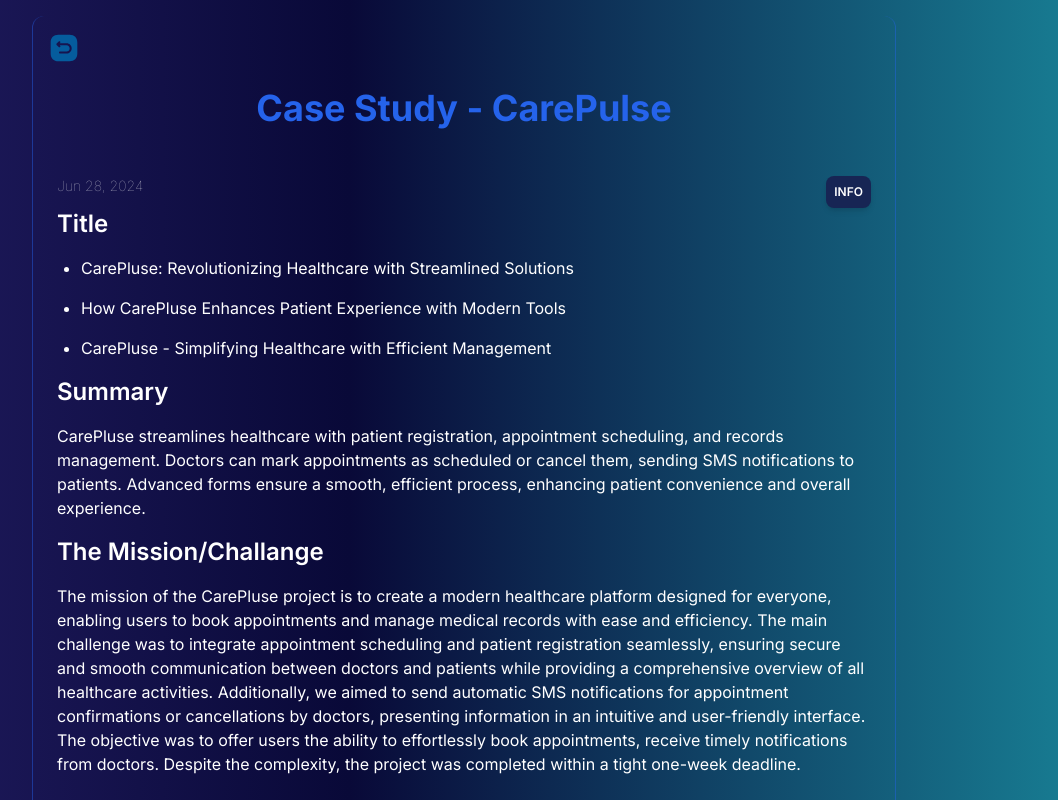
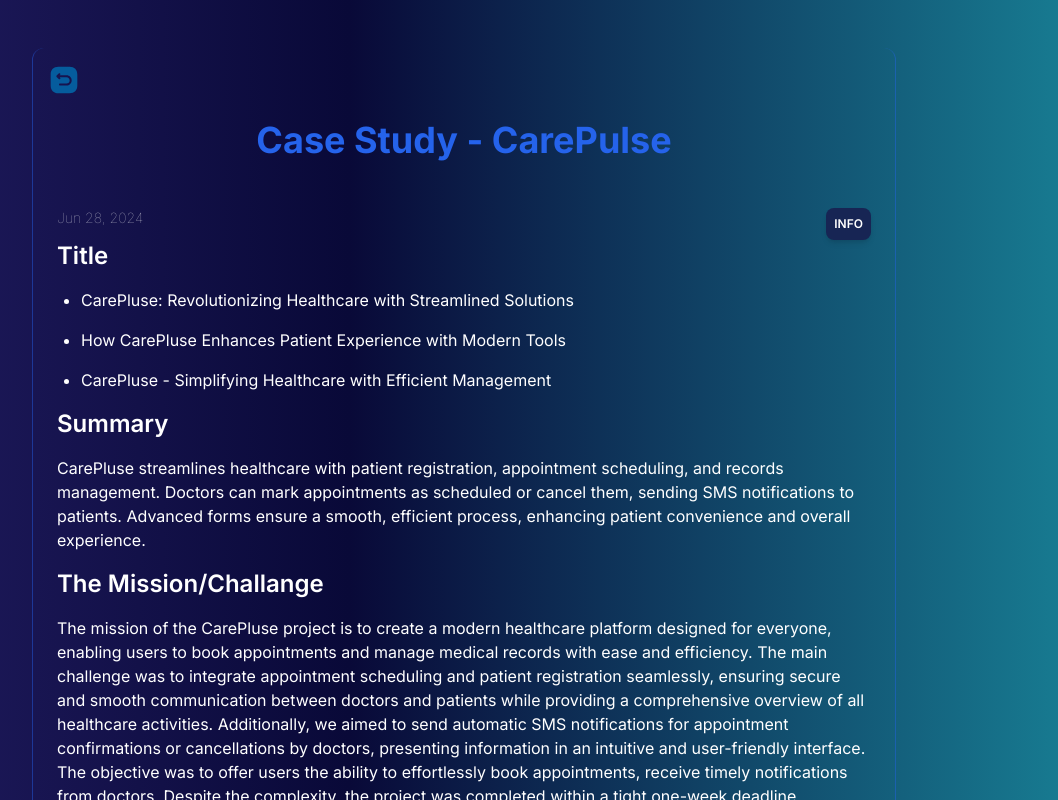
Before and after one commit to mate10106/portfolio, a Next.js app: page /blogs/1 in a window 1280 px wide. Shown: the top 800 px of the page, without its empty margins (176-1234 px from the left). Built offline with nearby package versions, Linux system fonts and the light colour scheme.

Commit message:
add new version of resume

```diff
--- a/src/app/(root)/blogs/[id]/page.tsx
+++ b/src/app/(root)/blogs/[id]/page.tsx
@@ -34,9 +34,9 @@ const BlogDetail = () => {
   }, []);
 
   return (
-    <div id="header" className="flex">
+    <div id="header" className="flex py-8">
       <div id="title" className="flex flex-col">
-        <Link href="/blogs" className="absolute z-20 m-4">
+        <Link href="/blogs" className="absolute z-20 m-4 max-sm:hidden">
           <Image
             src="/back-square-svgrepo-com.svg"
             width={22}
```
Also changed, not shown: 2 other files (tests, documents, lock files or other folders).
